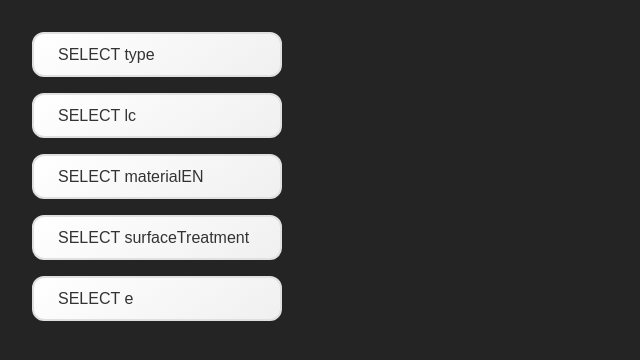
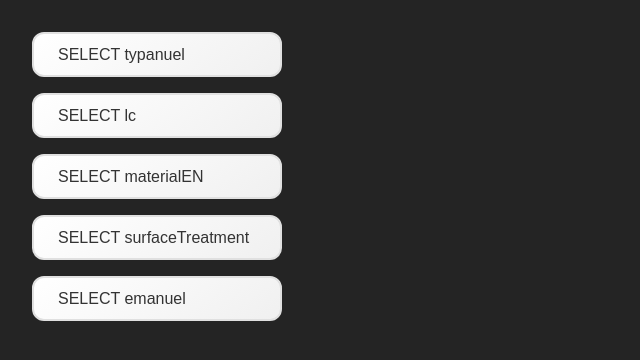
Before and after one commit to JanZaion/collision-playground, a React (Vite) app: page / in a window 1280 px wide. Shown: the top 360 px of the page, without its empty margins (0-640 px from the left). Built offline with nearby package versions, Linux system fonts and the light colour scheme.

Commit message:
feat: improve typing

```diff
--- a/src/App.tsx
+++ b/src/App.tsx
@@ -6,18 +6,18 @@ import { exampleGrates } from './exampleGrates';
 import { fieldsMap } from './fields';
 
 function App() {
-  const [selected, setSelected] = useState<Grate>({
-    type: null,
+  const [selected, setSelected] = useState<Record<FormFields, AcceptedPrimitives>>({
+    typanuel: null,
     meshSize: null,
     constructionType: null,
     lc: null,
     surfaces: null,
     materialEN: null,
     surfaceTreatment: null,
-    e: null,
+    emanuel: null,
   });
 
-  const handleSelect = (field: GrateField, value: string) => {
+  const handleSelect = (field: FormFields, value: string) => {
     setSelected((prev) => ({
       ...prev,
       [field]: value,
@@ -34,8 +34,13 @@ function App() {
 
   return (
     <div className="selectContainer">
-      <GrateSelect handleSelect={handleSelect} field="type" collidingFields={collisions.type} selected={selected} />
-      {selected.type === 'mesh' && (
+      <GrateSelect
+        handleSelect={handleSelect}
+        field="typanuel"
+        collidingFields={collisions.typanuel}
+        selected={selected}
+      />
+      {selected.typanuel === 'mesh' && (
         <GrateSelect
           handleSelect={handleSelect}
           field="meshSize"
@@ -43,7 +48,7 @@ function App() {
           selected={selected}
         />
       )}
-      {(selected.type === 'mesh' || selected.type === 'ladder') && (
+      {(selected.typanuel === 'mesh' || selected.typanuel === 'ladder') && (
         <GrateSelect
           handleSelect={handleSelect}
           field="constructionType"
@@ -52,7 +57,7 @@ function App() {
         />
       )}
       <GrateSelect handleSelect={handleSelect} field="lc" collidingFields={collisions.lc} selected={selected} />
-      {(selected.type === 'mesh' || selected.type === 'ladder') && (
+      {(selected.typanuel === 'mesh' || selected.typanuel === 'ladder') && (
         <GrateSelect
           handleSelect={handleSelect}
           field="surfaces"
@@ -72,7 +77,12 @@ function App() {
         collidingFields={collisions.surfaceTreatment}
         selected={selected}
       />
-      <GrateSelect handleSelect={handleSelect} field="e" collidingFields={collisions.e} selected={selected} />
+      <GrateSelect
+        handleSelect={handleSelect}
+        field="emanuel"
+        collidingFields={collisions.emanuel}
+        selected={selected}
+      />
     </div>
   );
 }
--- a/src/Label.tsx
+++ b/src/Label.tsx
@@ -1,7 +1,7 @@
 import { FC } from 'react';
 
 interface LabelProps {
-  fields: GrateField[];
+  fields: FormFields[];
 }
 
 export const Label: FC<LabelProps> = ({ fields }) => {
--- a/src/collisionFns.ts
+++ b/src/collisionFns.ts
@@ -1,6 +1,6 @@
 export const filterBasedCollisionDetection = <Product extends StandardProduct>(
   products: Product[],
-  pickedValues: Product,
+  pickedValues: PickedValues<Product>,
   formField: keyof Product
 ) => {
   const filteredPickedValues = Object.fromEntries(
@@ -39,7 +39,10 @@ export const filterBasedCollisionDetection = <Product extends StandardProduct>(
  * @param products - Array of Product objects to process. Must be flat objects, else it wont work
  * @param pickedValues - Picked values to filter by. Must be flat object, else it wont work. Must only contain keys that are present in the products array
  */
-export const getCollisions = <Product extends StandardProduct>(products: Product[], pickedValues: Product) => {
+export const getCollisions = <Product extends StandardProduct>(
+  products: Product[],
+  pickedValues: PickedValues<Product>
+) => {
   const formFields = Object.keys(pickedValues) as (keyof Product)[];
   const collisions: Partial<Record<keyof Product, (keyof Product)[]>> = {};
 
@@ -65,7 +68,7 @@ export const getCollisions = <Product extends StandardProduct>(products: Product
 
 export const createSelection = <Product extends StandardProduct>(
   products: Product[],
-  pickedValues: Product,
+  pickedValues: PickedValues<Product>,
   formField: keyof Product
 ) => {
   const selectionSet = new Set(products.map((grate) => grate[formField]).filter(Boolean));
@@ -75,7 +78,7 @@ export const createSelection = <Product extends StandardProduct>(
   for (const item of selectionSet) {
     const newPickedValues = { ...pickedValues };
 
-    (newPickedValues[formField] as typeof item) = item;
+    (newPickedValues[formField as Extract<keyof Product, string>] as typeof item) = item;
 
     const collisions = getCollisions(products, newPickedValues);
 
--- a/src/types.d.ts
+++ b/src/types.d.ts
@@ -1,3 +1,5 @@
+import { fieldsMap } from './fields';
+
 // eslint-disable-next-line @typescript-eslint/no-unused-vars
 const exampleGrate = {
   wo: 155,
@@ -50,6 +52,10 @@ declare global {
   type FlatPartialObject<Keys extends ProductKeys> = Partial<Record<Keys, AcceptedPrimitives>>;
 
   type ValueOf<T> = T[keyof T];
+
+  type FormFields = keyof typeof fieldsMap;
+
+  type PickedValues<Product extends StandardProduct> = FlatPartialObject<Extract<keyof Product, string>>;
 }
 
 export {};
```
Also changed, not shown: src/GrateSelect.tsx (+4 -4 lines).
